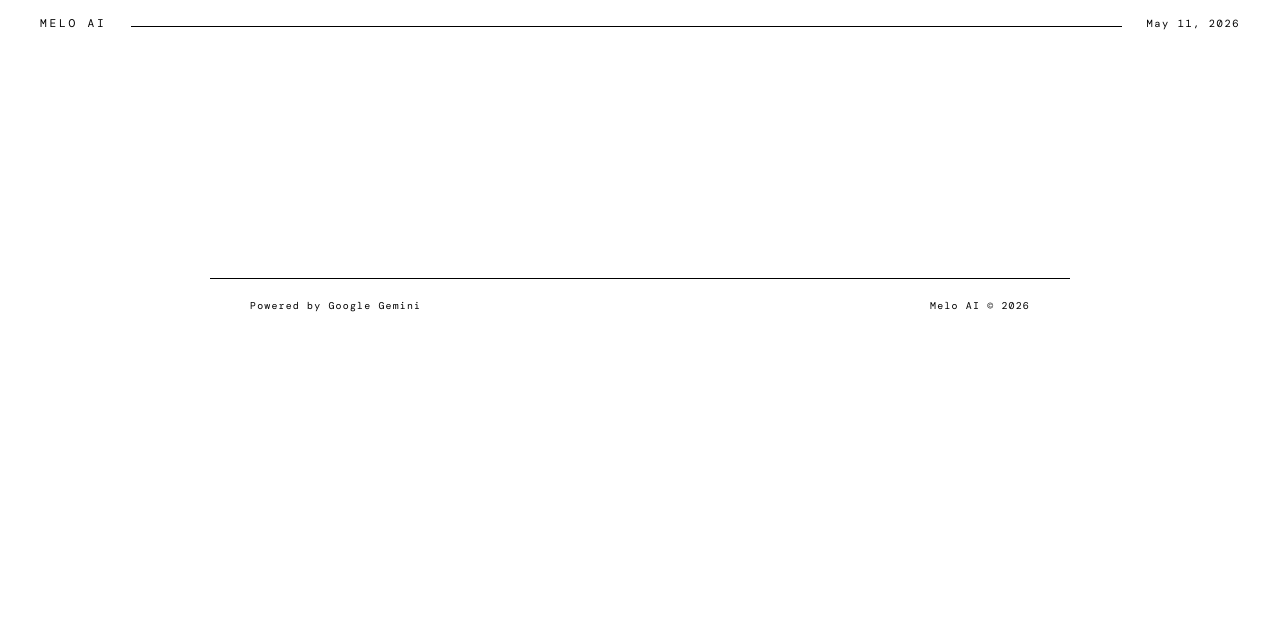
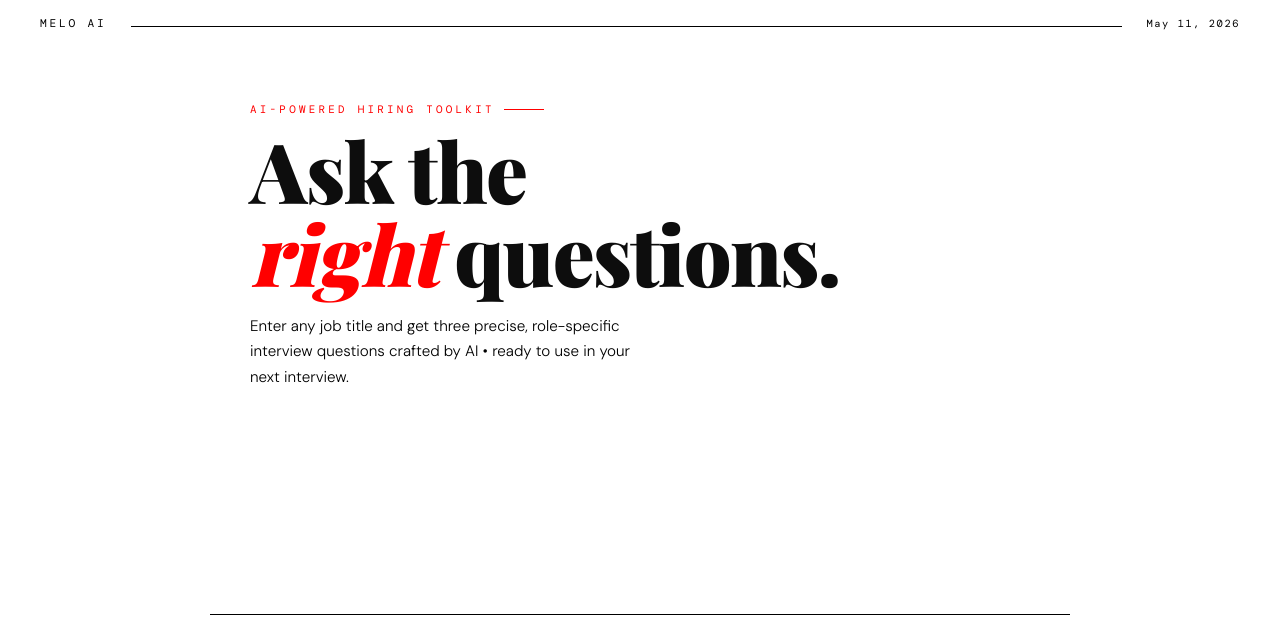
Before and after one commit to tonybnya/melo-ai, a Flask app: page / in a window 1280 px wide. Shown: the top 630 px of the page. Run offline with Flask 3, Linux system fonts and the light colour scheme; some web fonts are replaced.

Commit message:
feat: add hero section with smooth fade down animation

```diff
--- a/static/css/style.css
+++ b/static/css/style.css
@@ -73,6 +73,53 @@ body {
   padding: 3.5rem 2.5rem 6rem;
 }
 
+/* hero section */
+.hero {
+  margin-bottom: 3rem;
+  animation: fadeDown .65s .1s ease both;
+}
+
+.hero-kicker {
+  font-family: var(--mono);
+  font-size: .68rem;
+  letter-spacing: .3em;
+  text-transform: uppercase;
+  color: var(--accent);
+  margin-bottom: .75rem;
+  display: flex;
+  align-items: center;
+  gap: .6rem;
+}
+
+.hero-kicker::after {
+  content: '';
+  display: inline-block;
+  width: 2.5rem;
+  height: 1px;
+  background: var(--accent);
+}
+
+.hero h1 {
+  font-family: var(--serif);
+  font-size: clamp(2.8rem, 7vw, 5.2rem);
+  line-height: 1.0;
+  font-weight: 900;
+  letter-spacing: -.02em;
+}
+
+.hero h1 em {
+  font-style: italic;
+  color: var(--accent);
+}
+
+.hero-sub {
+  margin-top: 1.25rem;
+  font-size: .95rem;
+  color: var(--muted);
+  max-width: 38ch;
+  line-height: 1.65;
+}
+
 /* footer */
 .footer {
   border-top: 1px solid var(--rule);
@@ -86,6 +133,19 @@ body {
   color: var(--rule);
 }
 
+/* animations */
+@keyframes fadeDown {
+  from {
+    opacity: 0;
+    transform: translateY(-12px);
+  }
+
+  to {
+    opacity: 1;
+    transform: translateY(0);
+  }
+}
+
 /* responsiveness */
 @media (max-width: 560px) {
   .page {
--- a/templates/index.html
+++ b/templates/index.html
@@ -20,6 +20,11 @@
     </header>
 
     <main class="page">
+      <section class="hero">
+        <p class="hero-kicker">AI-powered hiring toolkit</p>
+        <h1>Ask the<br /><em>right</em> questions.</h1>
+        <p class="hero-sub">Enter any job title and get three precise, role-specific interview questions crafted by AI • ready to use in your next interview.</p>
+      </section>
     </main>
 
     <footer class="page footer">
```
